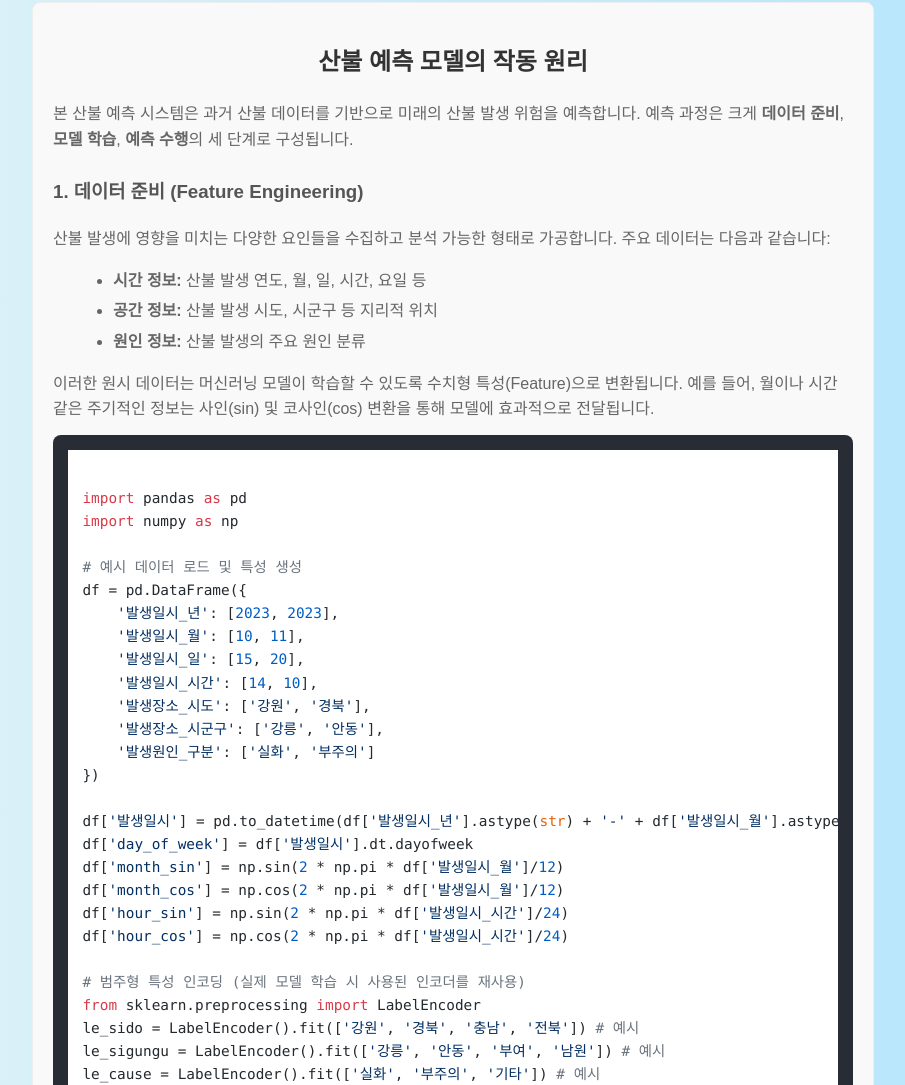
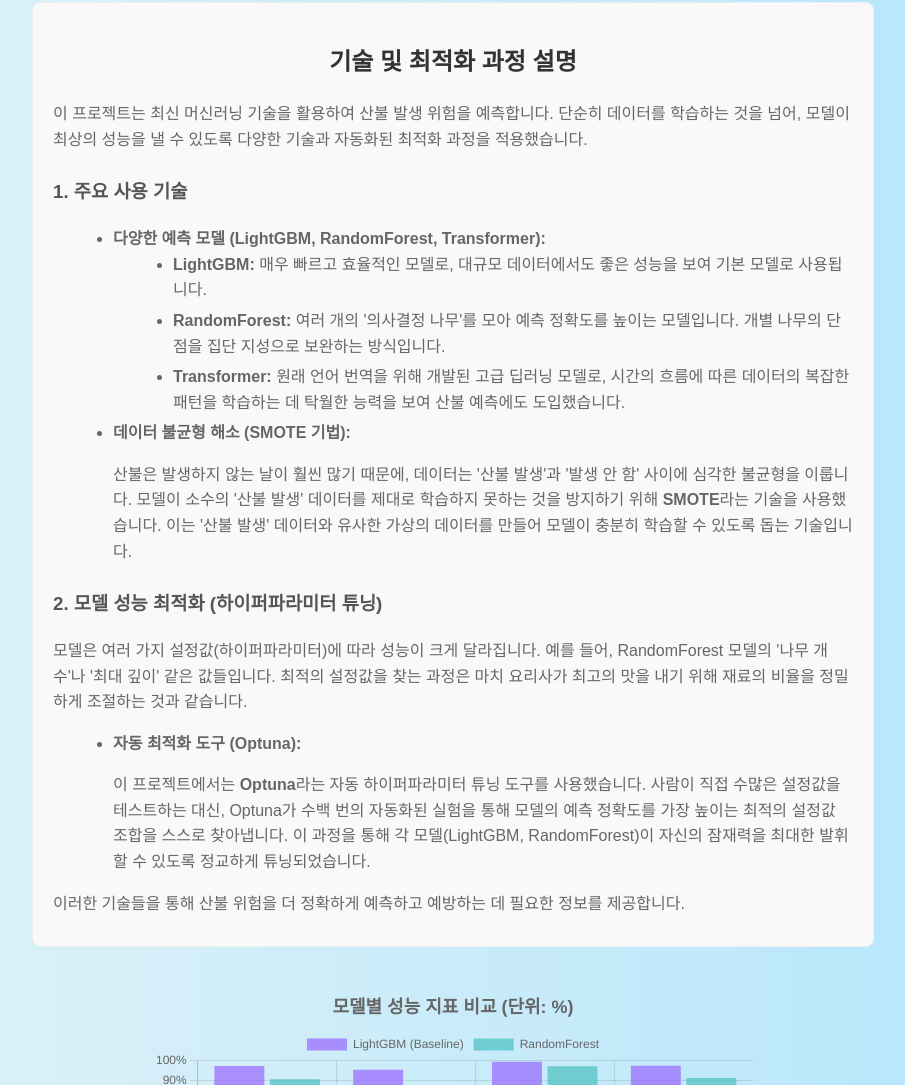
Before and after one commit to yoonsung081/fire_predictor, a plain HTML site: page dashboard.html in a window 1280 px wide. Shown: the part 969-2054 px from the top of the page, without its empty margins (187-1092 px from the left). Drawn offline with nearby package versions, Linux system fonts and the light colour scheme.

Commit message:
simple explaining

```diff
--- a/dashboard.html
+++ b/dashboard.html
@@ -127,85 +127,31 @@
   </div>
 
   <div class="explanation-section">
-    <h2>산불 예측 모델의 작동 원리</h2>
-    <p>본 산불 예측 시스템은 과거 산불 데이터를 기반으로 미래의 산불 발생 위험을 예측합니다. 예측 과정은 크게 <b>데이터 준비</b>, <b>모델 학습</b>, <b>예측 수행</b>의 세 단계로 구성됩니다.</p>
+    <h2>기술 및 최적화 과정 설명</h2>
+    <p>이 프로젝트는 최신 머신러닝 기술을 활용하여 산불 발생 위험을 예측합니다. 단순히 데이터를 학습하는 것을 넘어, 모델이 최상의 성능을 낼 수 있도록 다양한 기술과 자동화된 최적화 과정을 적용했습니다.</p>
 
-    <h3>1. 데이터 준비 (Feature Engineering)</h3>
-    <p>산불 발생에 영향을 미치는 다양한 요인들을 수집하고 분석 가능한 형태로 가공합니다. 주요 데이터는 다음과 같습니다:</p>
+    <h3>1. 주요 사용 기술</h3>
     <ul>
-      <li><b>시간 정보:</b> 산불 발생 연도, 월, 일, 시간, 요일 등</li>
-      <li><b>공간 정보:</b> 산불 발생 시도, 시군구 등 지리적 위치</li>
-      <li><b>원인 정보:</b> 산불 발생의 주요 원인 분류</li>
+        <li><strong>다양한 예측 모델 (LightGBM, RandomForest, Transformer):</strong>
+            <ul>
+                <li><strong>LightGBM:</strong> 매우 빠르고 효율적인 모델로, 대규모 데이터에서도 좋은 성능을 보여 기본 모델로 사용됩니다.</li>
+                <li><strong>RandomForest:</strong> 여러 개의 '의사결정 나무'를 모아 예측 정확도를 높이는 모델입니다. 개별 나무의 단점을 집단 지성으로 보완하는 방식입니다.</li>
+                <li><strong>Transformer:</strong> 원래 언어 번역을 위해 개발된 고급 딥러닝 모델로, 시간의 흐름에 따른 데이터의 복잡한 패턴을 학습하는 데 탁월한 능력을 보여 산불 예측에도 도입했습니다.</li>
+            </ul>
+        </li>
+        <li><strong>데이터 불균형 해소 (SMOTE 기법):</strong>
+            <p>산불은 발생하지 않는 날이 훨씬 많기 때문에, 데이터는 '산불 발생'과 '발생 안 함' 사이에 심각한 불균형을 이룹니다. 모델이 소수의 '산불 발생' 데이터를 제대로 학습하지 못하는 것을 방지하기 위해 <strong>SMOTE</strong>라는 기술을 사용했습니다. 이는 '산불 발생' 데이터와 유사한 가상의 데이터를 만들어 모델이 충분히 학습할 수 있도록 돕는 기술입니다.</p>
+        </li>
     </ul>
-    <p>이러한 원시 데이터는 머신러닝 모델이 학습할 수 있도록 수치형 특성(Feature)으로 변환됩니다. 예를 들어, 월이나 시간 같은 주기적인 정보는 사인(sin) 및 코사인(cos) 변환을 통해 모델에 효과적으로 전달됩니다.</p>
-    <pre><code class="language-python">
-import pandas as pd
-import numpy as np
 
-# 예시 데이터 로드 및 특성 생성
-df = pd.DataFrame({
-    '발생일시_년': [2023, 2023],
-    '발생일시_월': [10, 11],
-    '발생일시_일': [15, 20],
-    '발생일시_시간': [14, 10],
-    '발생장소_시도': ['강원', '경북'],
-    '발생장소_시군구': ['강릉', '안동'],
-    '발생원인_구분': ['실화', '부주의']
-})
-
-df['발생일시'] = pd.to_datetime(df['발생일시_년'].astype(str) + '-' + df['발생일시_월'].astype(str) + '-' + df['발생일시_일'].astype(str))
-df['day_of_week'] = df['발생일시'].dt.dayofweek
-df['month_sin'] = np.sin(2 * np.pi * df['발생일시_월']/12)
-df['month_cos'] = np.cos(2 * np.pi * df['발생일시_월']/12)
-df['hour_sin'] = np.sin(2 * np.pi * df['발생일시_시간']/24)
-df['hour_cos'] = np.cos(2 * np.pi * df['발생일시_시간']/24)
-
-# 범주형 특성 인코딩 (실제 모델 학습 시 사용된 인코더를 재사용)
-from sklearn.preprocessing import LabelEncoder
-le_sido = LabelEncoder().fit(['강원', '경북', '충남', '전북']) # 예시
-le_sigungu = LabelEncoder().fit(['강릉', '안동', '부여', '남원']) # 예시
-le_cause = LabelEncoder().fit(['실화', '부주의', '기타']) # 예시
-
-df['발생장소_시도'] = le_sido.transform(df['발생장소_시도'])
-df['발생장소_시군구'] = le_sigungu.transform(df['발생장소_시군구'])
-df['발생원인_구분'] = le_cause.transform(df['발생원인_구분'])
-
-print(df[['발생일시_년', '발생일시_월', '발생일시_시간', 'day_of_week', 'month_sin', 'month_cos', 'hour_sin', 'hour_cos', '발생장소_시도', '발생장소_시군구', '발생원인_구분']].head())
-    </code></pre>
-
-    <h3>2. 머신러닝 모델 학습</h3>
-    <p>전처리된 과거 산불 데이터를 활용하여 LightGBM, RandomForest, Transformer와 같은 고급 머신러닝 모델을 학습시킵니다. 모델은 이 데이터를 통해 산불 발생과 관련된 복잡한 패턴과 규칙을 스스로 파악합니다. 예를 들어, 특정 계절, 특정 지역, 특정 기상 조건(데이터에 포함된 경우)에서 산불 발생 확률이 높아지는 경향 등을 학습하게 됩니다.</p>
-    <pre><code class="language-python">
-import joblib
-from lightgbm import LGBMClassifier
-
-# 실제 모델은 'models/fire_prediction_model.joblib' 경로에서 로드됩니다.
-# model = joblib.load('models/fire_prediction_model.joblib')
-
-# 예시: 모델 학습 (실제 학습은 별도의 스크립트에서 진행)
-# X_train, y_train은 학습 데이터와 타겟 변수
-# model = LGBMClassifier(random_state=42)
-# model.fit(X_train, y_train)
-print("모델 학습 완료 (예시)")
-    </code></pre>
-
-    <h3>3. 미래 산불 위험 예측</h3>
-    <p>학습이 완료된 모델은 아직 산불이 발생하지 않은 미래의 특정 날짜와 장소에 대해 산불 발생 확률을 계산합니다. 계산된 확률이 미리 설정된 임계값(예: 0.5)을 초과할 경우, 해당 지역은 '산불 위험 지역'으로 분류되어 사용자에게 제시됩니다.</p>
-    <pre><code class="language-python">
-# 예시: 미래 데이터에 대한 예측 수행
-# X_future는 미래 예측을 위한 특성 데이터프레임
-# future_probabilities = model.predict_proba(X_future)[:, 1]
-
-# 예측 결과 필터링 (확률 0.5 이상)
-# high_prob_predictions = future_df[future_df['FIRE_PROBABILITY'] > 0.5]
-
-# 최종 예측 결과 (날짜별 최고 확률 예측)
-# daily_top_predictions = high_prob_predictions.loc[high_prob_predictions.groupby(high_prob_predictions['발생일시'].dt.date)['FIRE_PROBABILITY'].idxmax()]
-
-# print("미래 예측 결과 (일별 최고 확률):")
-# print(daily_top_predictions[['발생일시', '발생장소_시도', '발생장소_시군구', 'FIRE_PROBABILITY']].head())
-    </code></pre>
-    <p>이러한 과정을 통해 산불 위험을 사전에 감지하고 예방하는 데 필요한 정보를 제공합니다.</p>
+    <h3>2. 모델 성능 최적화 (하이퍼파라미터 튜닝)</h3>
+    <p>모델은 여러 가지 설정값(하이퍼파라미터)에 따라 성능이 크게 달라집니다. 예를 들어, RandomForest 모델의 '나무 개수'나 '최대 깊이' 같은 값들입니다. 최적의 설정값을 찾는 과정은 마치 요리사가 최고의 맛을 내기 위해 재료의 비율을 정밀하게 조절하는 것과 같습니다.</p>
+    <ul>
+        <li><strong>자동 최적화 도구 (Optuna):</strong>
+            <p>이 프로젝트에서는 <strong>Optuna</strong>라는 자동 하이퍼파라미터 튜닝 도구를 사용했습니다. 사람이 직접 수많은 설정값을 테스트하는 대신, Optuna가 수백 번의 자동화된 실험을 통해 모델의 예측 정확도를 가장 높이는 최적의 설정값 조합을 스스로 찾아냅니다. 이 과정을 통해 각 모델(LightGBM, RandomForest)이 자신의 잠재력을 최대한 발휘할 수 있도록 정교하게 튜닝되었습니다.</p>
+        </li>
+    </ul>
+    <p>이러한 기술들을 통해 산불 위험을 더 정확하게 예측하고 예방하는 데 필요한 정보를 제공합니다.</p>
   </div>
 
   <canvas id="metricsChart"></canvas>
```
